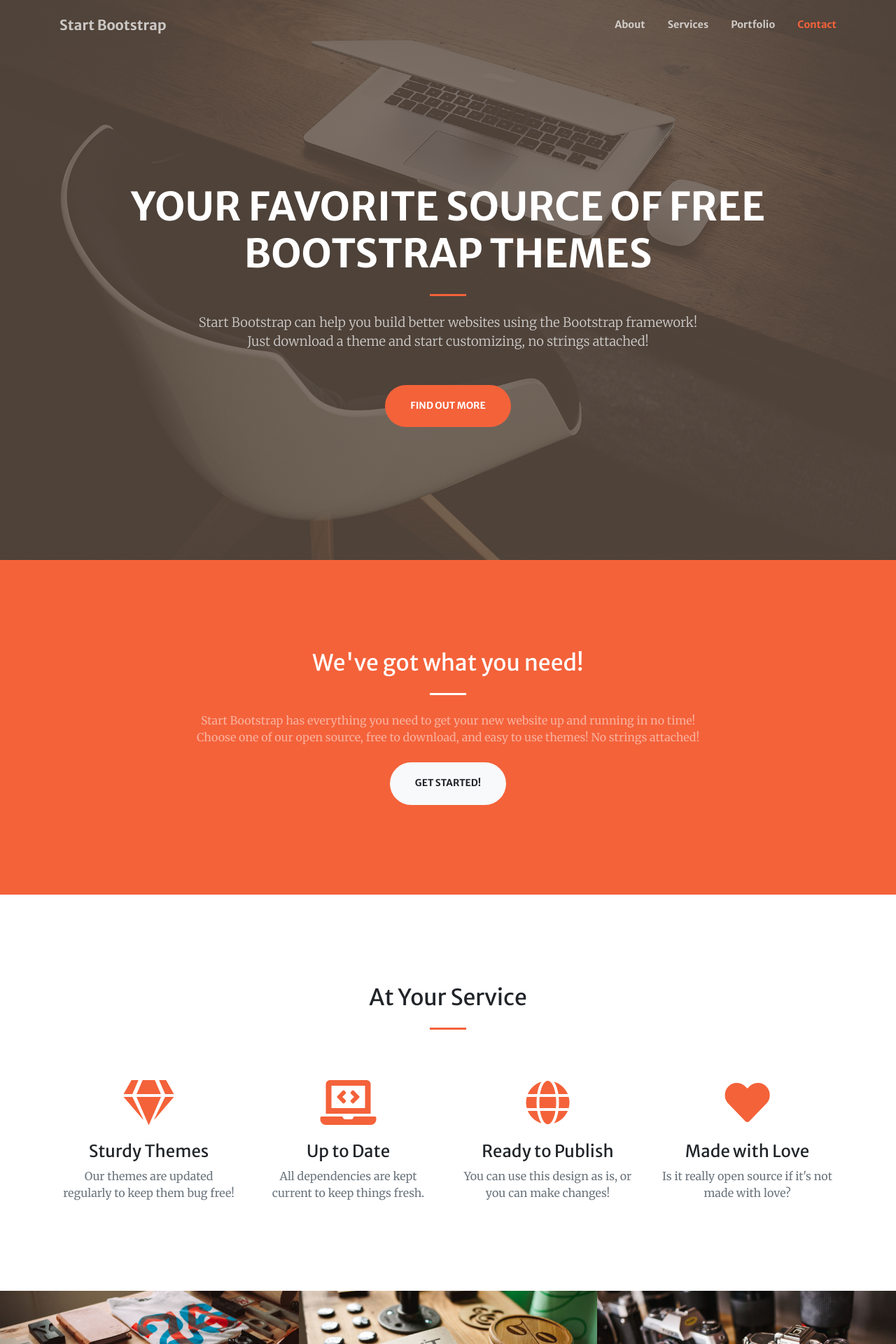
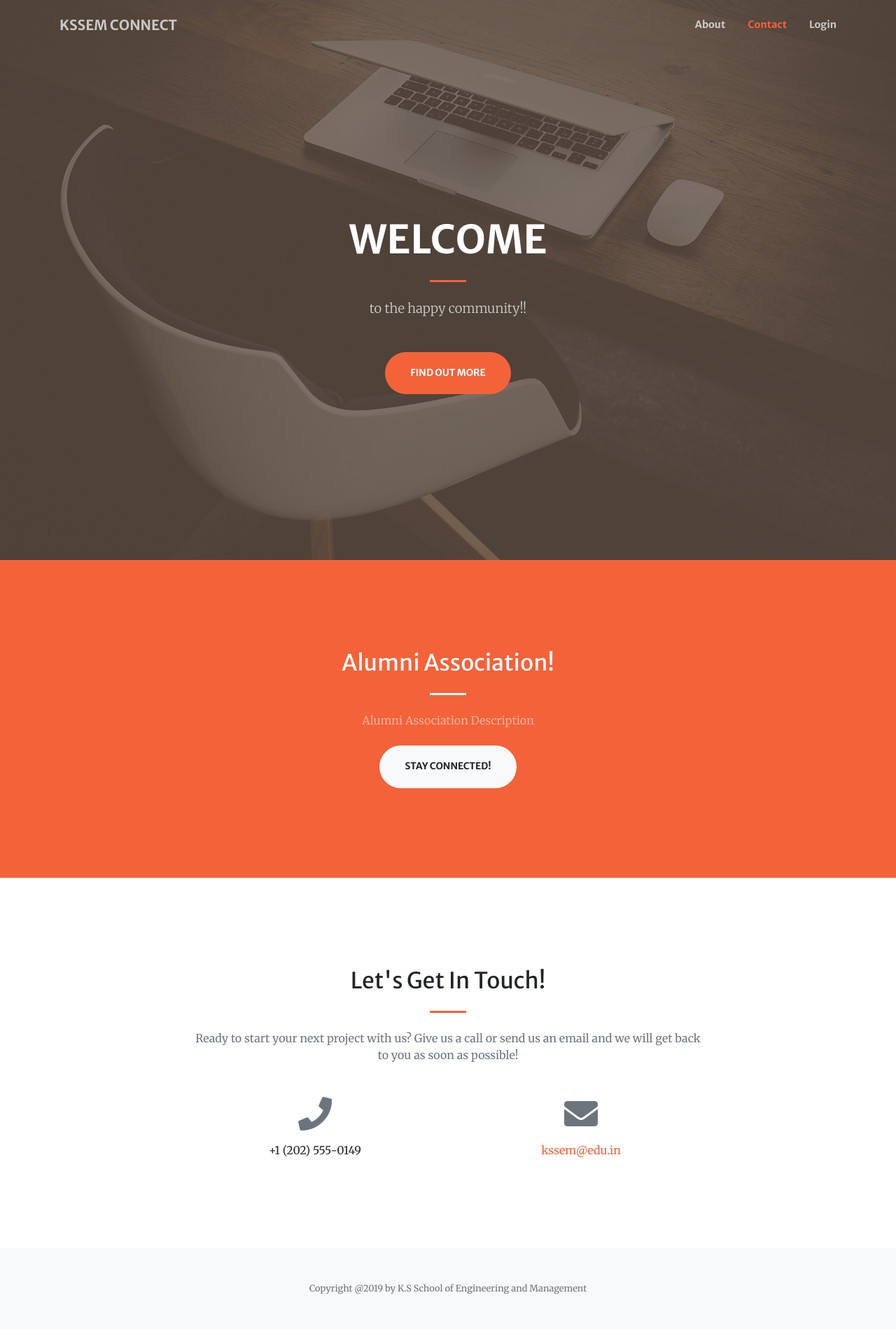
Before and after one commit to gnanendraprasad/Alumni, a PHP site: page /bootstraplanding/index.html in a window 1280 px wide. Shown: the top 1920 px of the page at 70% size. After the commit the page ends 1849 px from the top, so only its background shows below. Run offline with PHP 8.4, Linux system fonts and the light colour scheme.

Commit message:
bootstrap landing page edits

```diff
--- a/bootstraplanding/index.html
+++ b/bootstraplanding/index.html
@@ -8,7 +8,7 @@
   <meta name="description" content="">
   <meta name="author" content="">
 
-  <title>Creative - Start Bootstrap Theme</title>
+  <title>KSSEM CONNECT</title>
 
   <!-- Font Awesome Icons -->
   <link href="vendor/fontawesome-free/css/all.min.css" rel="stylesheet" type="text/css">
@@ -30,7 +30,7 @@
   <!-- Navigation -->
   <nav class="navbar navbar-expand-lg navbar-light fixed-top py-3" id="mainNav">
     <div class="container">
-      <a class="navbar-brand js-scroll-trigger" href="#page-top">Start Bootstrap</a>
+      <a class="navbar-brand js-scroll-trigger" href="#page-top">KSSEM CONNECT</a>
       <button class="navbar-toggler navbar-toggler-right" type="button" data-toggle="collapse" data-target="#navbarResponsive" aria-controls="navbarResponsive" aria-expanded="false" aria-label="Toggle navigation">
         <span class="navbar-toggler-icon"></span>
       </button>
@@ -39,14 +39,18 @@
           <li class="nav-item">
             <a class="nav-link js-scroll-trigger" href="#about">About</a>
           </li>
+          <!--
           <li class="nav-item">
             <a class="nav-link js-scroll-trigger" href="#services">Services</a>
+          </li> -->
+          <!-- <li class="nav-item">
+            <a class="nav-link js-scroll-trigger" href="#portfolio">Portfolio</a>
+          </li> -->
+          <li class="nav-item">
+            <a class="nav-link js-scroll-trigger" href="#contact">Contact</a>
           </li>
           <li class="nav-item">
-            <a class="nav-link js-scroll-trigger" href="#portfolio">Portfolio</a>
-          </li>
-          <li class="nav-item">
-            <a class="nav-link js-scroll-trigger" href="#contact">Contact</a>
+            <a class="nav-link js-scroll-trigger" href="../user/userlogin.php">Login</a>
           </li>
         </ul>
       </div>
@@ -58,11 +62,11 @@
     <div class="container h-100">
       <div class="row h-100 align-items-center justify-content-center text-center">
         <div class="col-lg-10 align-self-end">
-          <h1 class="text-uppercase text-white font-weight-bold">Your Favorite Source of Free Bootstrap Themes</h1>
+          <h1 class="text-uppercase text-white font-weight-bold">Welcome</h1>
           <hr class="divider my-4">
         </div>
         <div class="col-lg-8 align-self-baseline">
-          <p class="text-white-75 font-weight-light mb-5">Start Bootstrap can help you build better websites using the Bootstrap framework! Just download a theme and start customizing, no strings attached!</p>
+          <p class="text-white-75 font-weight-light mb-5">to the happy community!!</p>
           <a class="btn btn-primary btn-xl js-scroll-trigger" href="#about">Find Out More</a>
         </div>
       </div>
@@ -74,17 +78,17 @@
     <div class="container">
       <div class="row justify-content-center">
         <div class="col-lg-8 text-center">
-          <h2 class="text-white mt-0">We've got what you need!</h2>
+          <h2 class="text-white mt-0">Alumni Association!</h2>
           <hr class="divider light my-4">
-          <p class="text-white-50 mb-4">Start Bootstrap has everything you need to get your new website up and running in no time! Choose one of our open source, free to download, and easy to use themes! No strings attached!</p>
-          <a class="btn btn-light btn-xl js-scroll-trigger" href="#services">Get Started!</a>
+          <p class="text-white-50 mb-4">Alumni Association Description</p>
+          <a class="btn btn-light btn-xl js-scroll-trigger" href="#services">Stay Connected!</a>
         </div>
       </div>
     </div>
   </section>
 
   <!-- Services Section -->
-  <section class="page-section" id="services">
+  <!-- <section class="page-section" id="services">
     <div class="container">
       <h2 class="text-center mt-0">At Your Service</h2>
       <hr class="divider my-4">
@@ -119,10 +123,10 @@
         </div>
       </div>
     </div>
-  </section>
+  </section> -->
 
   <!-- Portfolio Section -->
-  <section id="portfolio">
+  <!-- <section id="portfolio">
     <div class="container-fluid p-0">
       <div class="row no-gutters">
         <div class="col-lg-4 col-sm-6">
@@ -205,15 +209,15 @@
         </div>
       </div>
     </div>
-  </section>
+  </section> -->
 
   <!-- Call to Action Section -->
-  <section class="page-section bg-dark text-white">
+  <!-- <section class="page-section bg-dark text-white">
     <div class="container text-center">
       <h2 class="mb-4">Free Download at Start Bootstrap!</h2>
       <a class="btn btn-light btn-xl" href="https://startbootstrap.com/themes/creative/">Download Now!</a>
     </div>
-  </section>
+  </section> -->
 
   <!-- Contact Section -->
   <section class="page-section" id="contact">
@@ -233,7 +237,7 @@
         <div class="col-lg-4 mr-auto text-center">
           <i class="fas fa-envelope fa-3x mb-3 text-muted"></i>
           <!-- Make sure to change the email address in anchor text AND the link below! -->
-          <a class="d-block" href="mailto:contact@yourwebsite.com">contact@yourwebsite.com</a>
+          <a class="d-block" href="kssem@edu.in">kssem@edu.in</a>
         </div>
       </div>
     </div>
@@ -242,7 +246,7 @@
   <!-- Footer -->
   <footer class="bg-light py-5">
     <div class="container">
-      <div class="small text-center text-muted">Copyright &copy; 2019 - Start Bootstrap</div>
+      <div class="small text-center text-muted">Copyright @2019 by K.S School of Engineering and Management</div>
     </div>
   </footer>
 
--- a/user/css/style.css
+++ b/user/css/style.css
@@ -6,7 +6,7 @@
 }
 
 body {
-	background: #800000;
+	background: white;
 	display: flex;
 	justify-content: center;
 	align-items: center;
```
